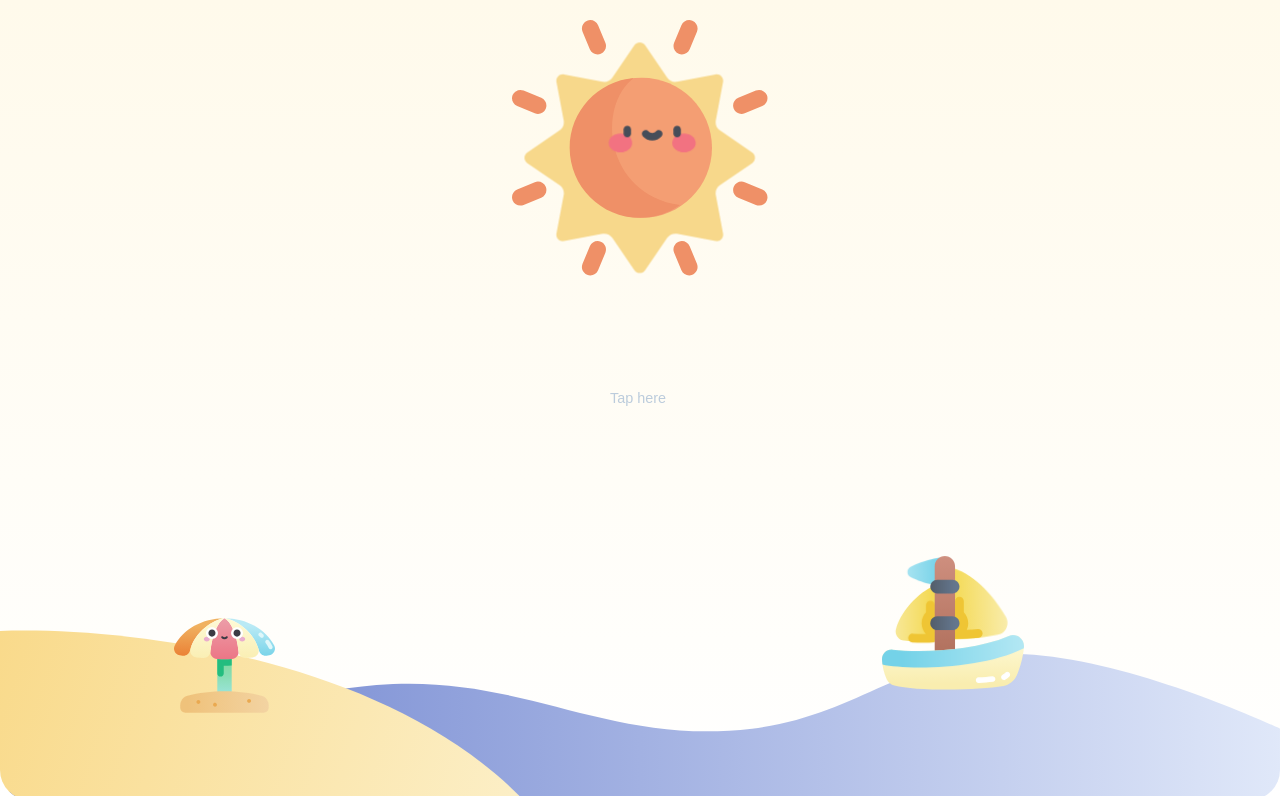
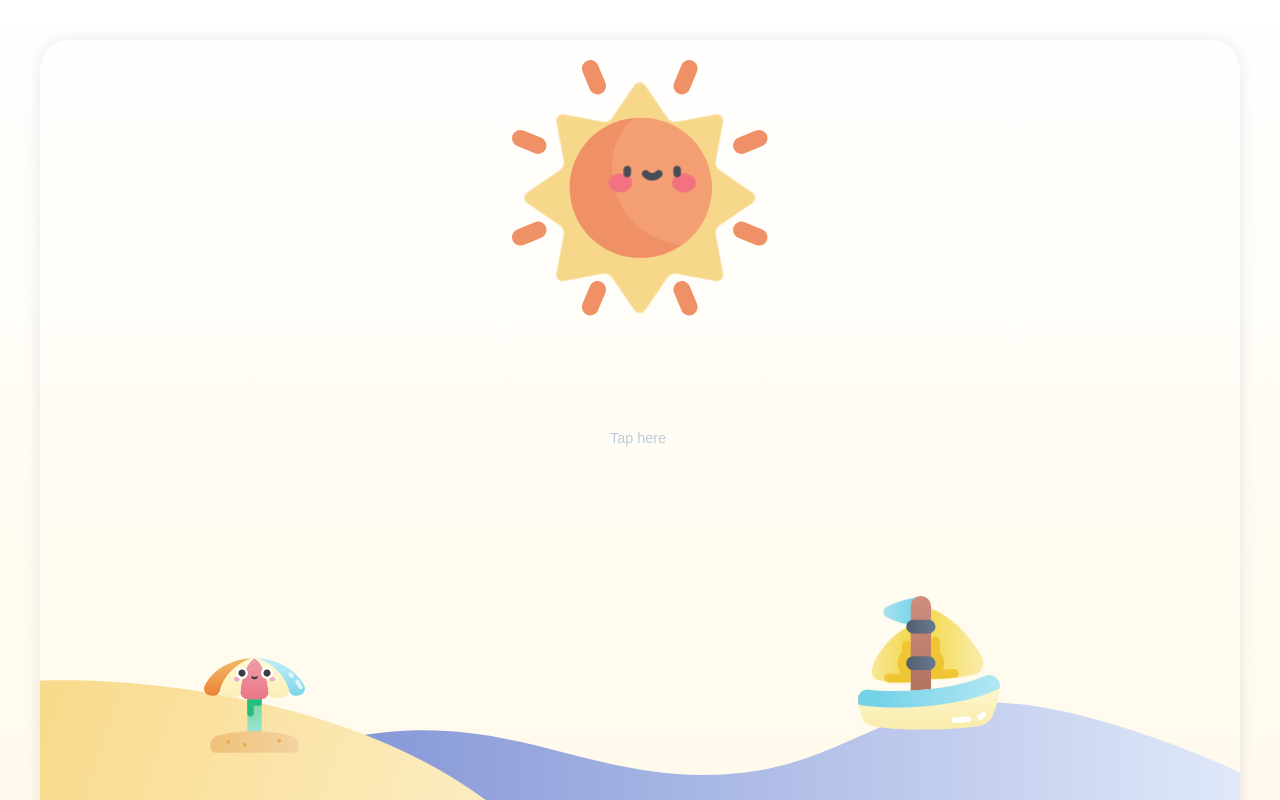
Before and after one commit to BenHakimIlyass/sun-moon-animation, a React (Create React App) app: page / in a window 1280 px wide. Built offline with nearby package versions, Linux system fonts and the light colour scheme.

Commit message:
fixing umbrella

```diff
--- a/src/App.tsx
+++ b/src/App.tsx
@@ -15,12 +15,22 @@ export default function App() {
       }}
       animate={{
         backgroundImage: dark
-          ? "linear-gradient(180deg, #627D98, #102A43)"
-          : "linear-gradient(180deg, #FFFAEB, #FFFFFF)"
+          ? "linear-gradient(180deg,  #051728,#173756)"
+          : "linear-gradient(180deg, #FFFFFF, #FFFAEB)"
+      }}
+      whileTap={{
+        backgroundImage: dark
+          ? "linear-gradient(180deg,  #000,#000)"
+          : "linear-gradient(180deg, #FFFFFF, #FFFFFF)"
       }}
     >
       <Playground
         onTap={() => toggle((prev) => !prev)}
+        animate={{
+          boxShadow: dark
+            ? "0px 0px 16px rgba(0, 0, 0, 0.24)"
+            : "0px 0px 16px rgba(152, 163, 183, 0.24)"
+        }}
         whileTap={{ scale: 0.9, backgroundColor: dark ? "#102A43" : "#F4ECD1" }}
       >
         <AnimatePresence exitBeforeEnter>{!dark && <Midday />}</AnimatePresence>
@@ -43,6 +53,9 @@ const Playground = styled(motion.div)`
   width: 100%;
   border-radius: 30px;
   position: relative;
+  margin: 40px auto;
+  max-width: 1200px;
+  box-shadow: 0px 0px 16px rgba(152, 163, 183, 0.24);
 `;
 const P = styled(motion.p)`
   position: absolute;
```
